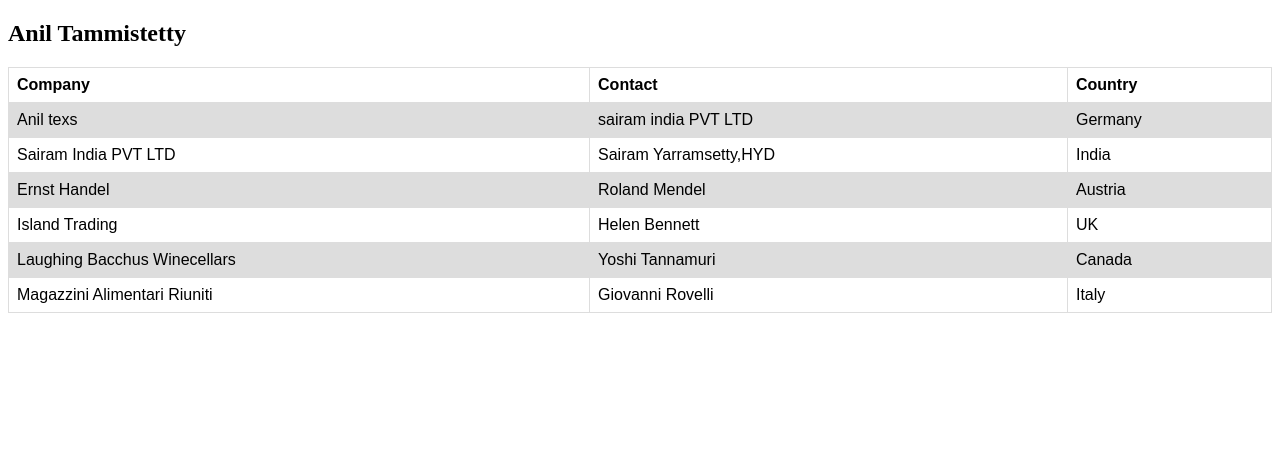
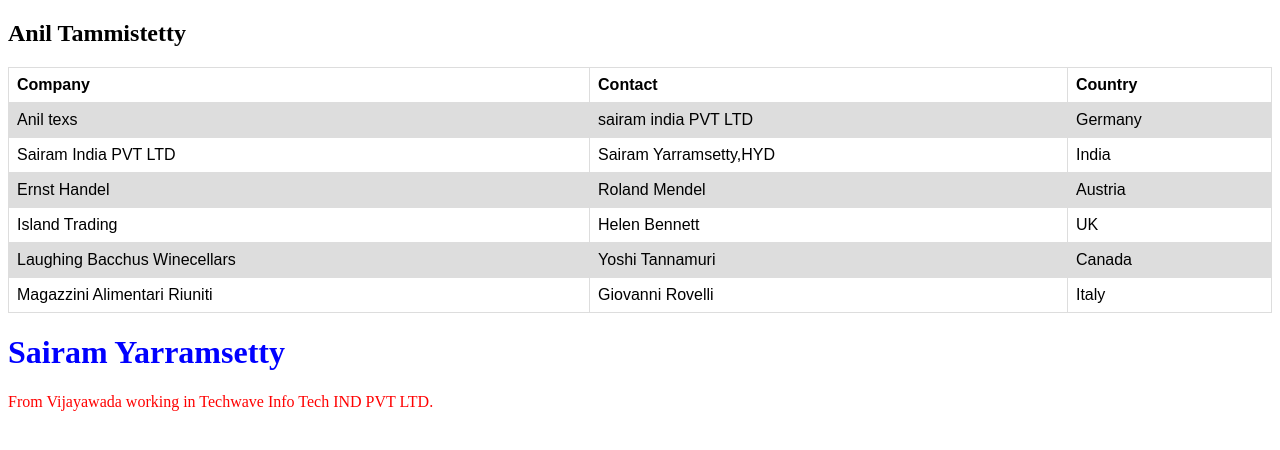
Before and after one commit to ysairam47/MyTestProject, a plain HTML site: page index.html in a window 1280 px wide. Drawn offline with Linux system fonts and the light colour scheme.

Commit message:
Update index.html

```diff
--- a/index.html
+++ b/index.html
@@ -60,6 +60,8 @@
     <td>Italy</td>
   </tr>
 </table>
+<h1 style="color:blue;">Sairam Yarramsetty</h1>
 
+<p style="color:red;">From Vijayawada working in Techwave Info Tech IND PVT LTD.</p>
 </body>
 </html>
```
